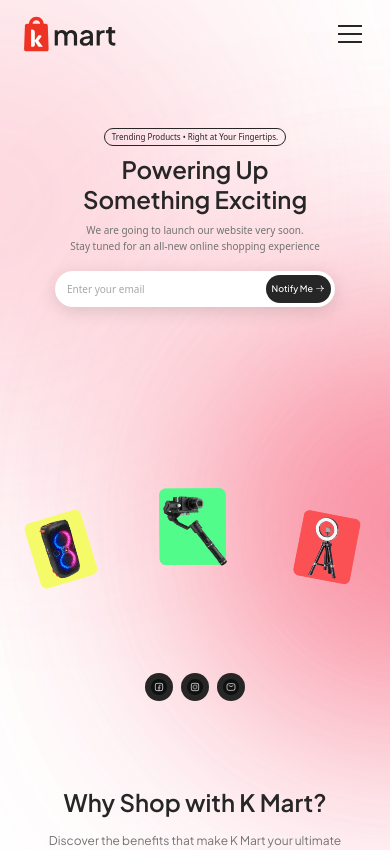
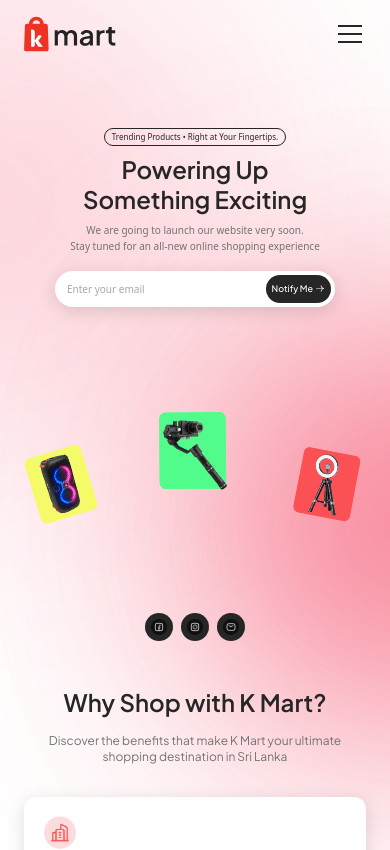
Before and after one commit to SandunSalinda/MetaX_Kmart_LandingPage, a Next.js app: page / in a window 390 px wide. Shown: the top 850 px of the page. Built offline with nearby package versions, Linux system fonts and the light colour scheme.

Commit message:
bottom space fixed on mobile devices

```diff
--- a/app/components/Hero.tsx
+++ b/app/components/Hero.tsx
@@ -7,7 +7,7 @@ import React from 'react';
 
 export default function Hero() {
   return (
-    <section className="relative flex min-h-[80vh] sm:min-h-[calc(100vh-68px)] w-full flex-col items-center justify-start pt-8 sm:justify-center px-4 py-4 text-center sm:py-12 md:py-16 lg:py-28 xl:py-32 2xl:py-40 4xl:py-64 mb-8 sm:mb-20 md:mb-28">
+    <section className="relative flex min-h-[70vh] sm:min-h-[calc(100vh-68px)] w-full flex-col items-center justify-start pt-8 sm:justify-center px-4 py-4 text-center sm:py-12 md:py-16 lg:py-28 xl:py-32 2xl:py-40 4xl:py-64 mb-4 sm:mb-20 md:mb-28">
 
       {/* Item 1: Top-Left (Headphones) - Hidden on mobile */}
       <Image
@@ -136,7 +136,7 @@ export default function Hero() {
       </div>
 
       {/* Social Media Icons */}
-      <div className="absolute bottom-[8%] sm:bottom-10 md:bottom-12 2xl:bottom-24 left-1/2 -translate-x-1/2 transform inline-flex items-center justify-center gap-2 sm:gap-3 md:gap-4 2xl:gap-8 z-20">
+      <div className="absolute bottom-[5%] sm:bottom-10 md:bottom-12 2xl:bottom-24 left-1/2 -translate-x-1/2 transform inline-flex items-center justify-center gap-2 sm:gap-3 md:gap-4 2xl:gap-8 z-20">
         <Link href="https://facebook.com" className="flex h-7 w-7 sm:h-8 sm:w-8 md:h-10 md:w-10 xl:h-12 xl:w-12 2xl:h-16 2xl:w-16 4xl:h-20 4xl:w-20 items-center justify-center rounded-[14px] sm:rounded-[24px] md:rounded-[30px] 2xl:rounded-[40px] 4xl:rounded-[40px] bg-[var(--color-neutral-800)] p-1 sm:p-1.5 md:p-2 2xl:p-4 transition-all duration-200 hover:scale-110 focus:outline-none">
           <Image src="/fb hero.png" alt="Facebook" width={16} height={16} className="sm:w-5 sm:h-5 md:w-6 md:h-6 xl:w-7 xl:h-7 2xl:w-9 2xl:h-9 4xl:w-12 4xl:h-12" />
         </Link>
```
